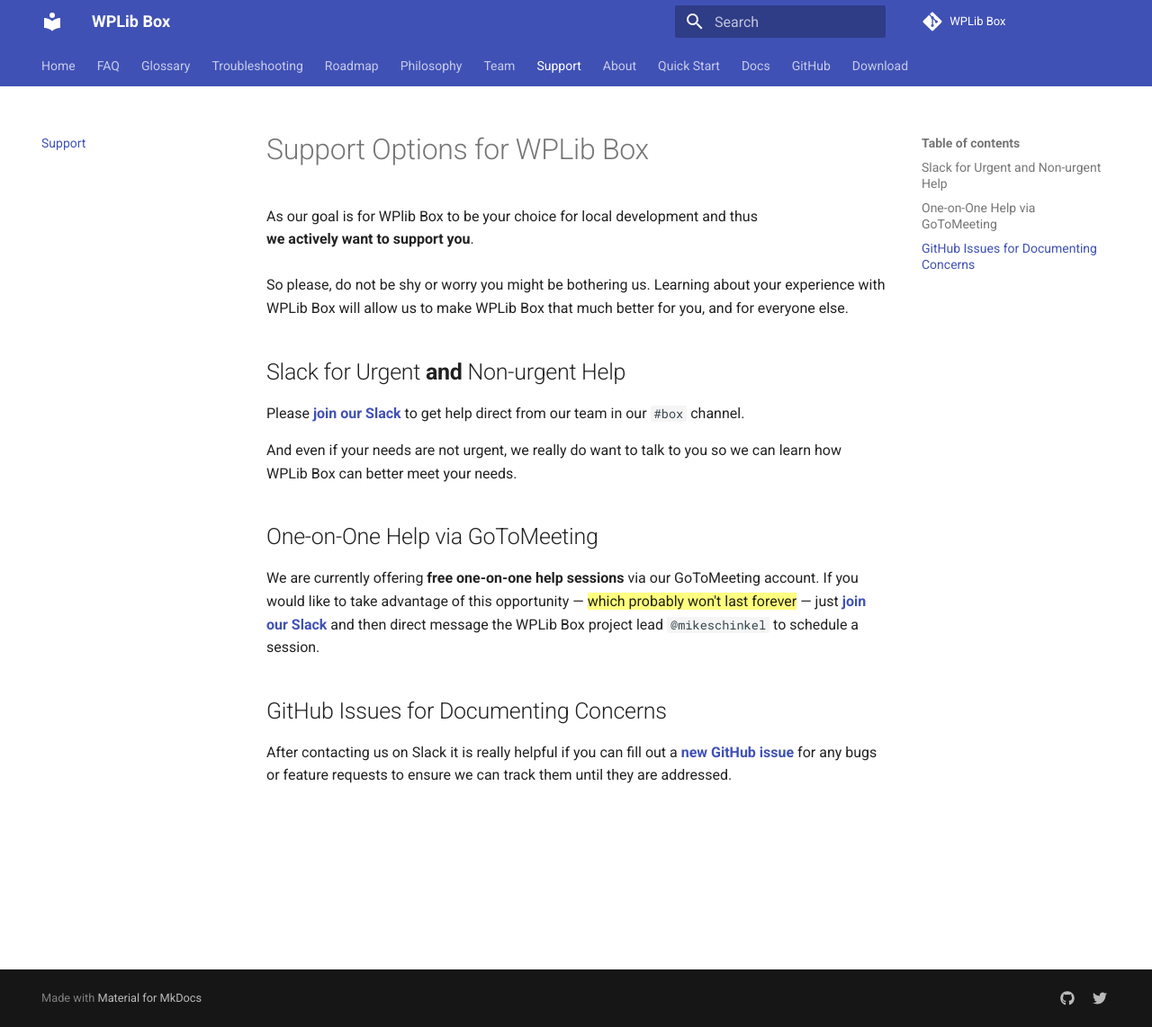
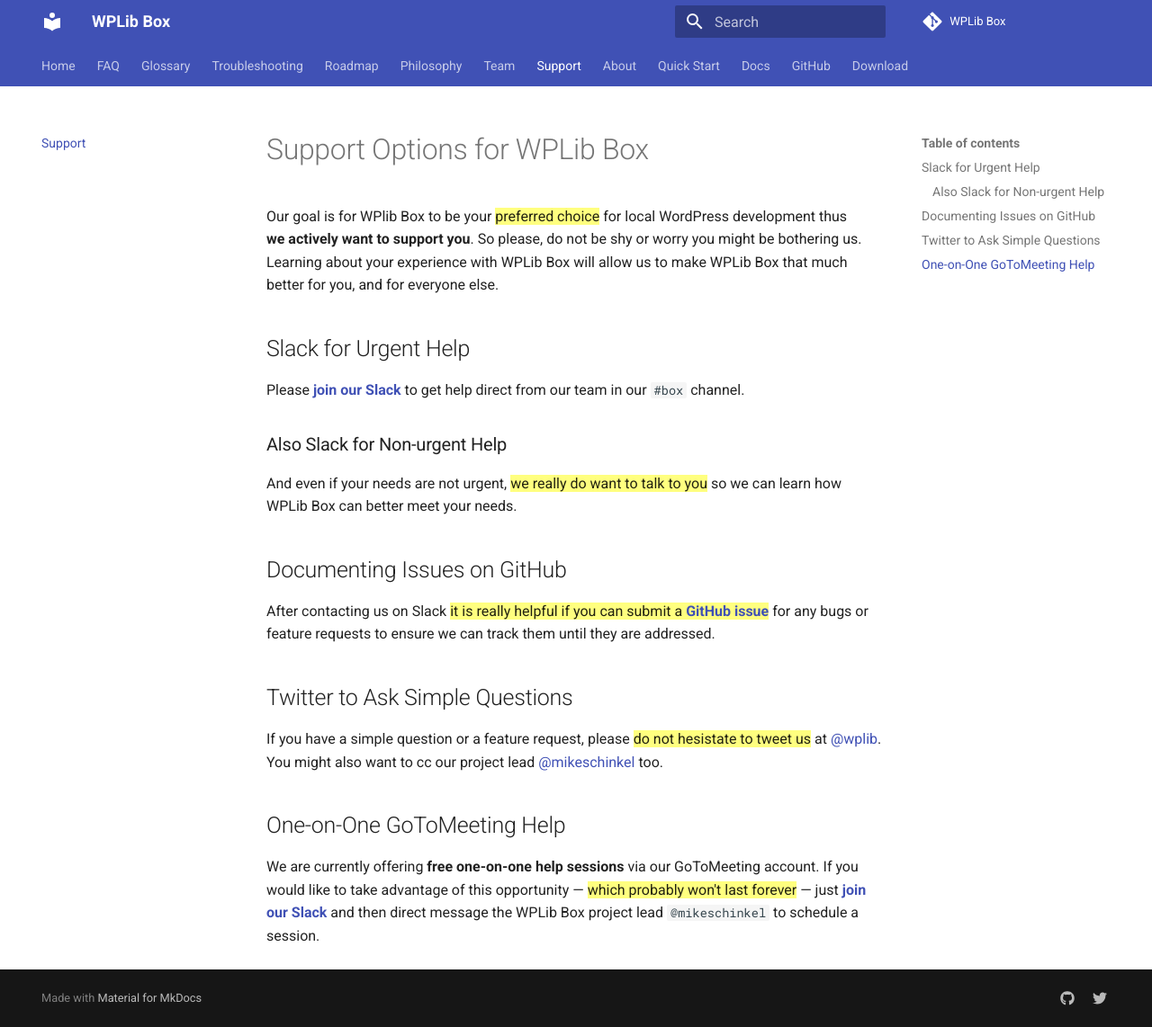
Before and after one commit to wplib/box-docs, an MkDocs documentation site: the page built from mkdocs/support.md, in a window 1280 px wide and 1142 px high. Shown: the whole window at 90% size. Built offline with MkDocs 1.6.1 and Material for MkDocs 9.7.7, drawn with Linux system fonts in a browser that asks for light colours; comment, search, counter and statistics services are not loaded; old or Windows-style settings are respelled for this version of MkDocs.

Commit message:
Added Twitter to Support, and wordsmithed.

```diff
--- a/mkdocs/support.md
+++ b/mkdocs/support.md
@@ -2,27 +2,31 @@
 
 # Support Options for WPLib Box
 
-As our goal is for WPlib Box to be your choice for local development and thus
-**we actively want to support you**.
-<br><br>
-So please, do not be shy or worry you might be bothering us. Learning
+Our goal is for WPlib Box to be your ==preferred choice== for local WordPress development thus
+**we actively want to support you**. So please, do not be shy or worry you might be bothering us. Learning
 about your experience with WPLib Box  will allow us to make WPLib Box
 that much better for you, and for everyone else.
 
-## Slack for Urgent **and** Non-urgent Help
+## Slack for Urgent Help
 Please [**join our Slack**](https://launchpass.com/wplib) to get help direct
 from our team in our `#box` channel.
 
-And even if your needs are not urgent, we really do want to talk to you
+### Also Slack for Non-urgent Help
+And even if your needs are not urgent, ==we really do want to talk to you==
 so we can learn how WPLib Box can better meet your needs.
 
-## One-on-One Help via GoToMeeting
+## Documenting Issues on GitHub
+After contacting us on Slack ==it is really helpful if you can submit a
+[**GitHub issue**](https://github.com/wplib/wplib-box/issues/new)== for any bugs or feature requests
+to ensure we can track them until they are addressed.
+
+## Twitter to Ask Simple Questions
+If you have a simple question or a feature request, please ==do not hesistate to
+tweet us== at [@wplib](https://twitter.com/wplib). You might also want
+to cc our project lead [@mikeschinkel](https://twitter.com/mikeschinkel) too.
+
+## One-on-One GoToMeeting Help
 We are currently offering **free one-on-one help sessions** via our GoToMeeting account. If you would
 like to take advantage of this opportunity &mdash; ==which probably won't last forever== &mdash;
 just [**join our Slack**](https://launchpass.com/wplib) and then direct message the WPLib Box
 project lead `@mikeschinkel` to schedule a session.
-
-## GitHub Issues for Documenting Concerns
-After contacting us on Slack it is really helpful if you can fill out a
-[**new GitHub issue**](https://github.com/wplib/wplib-box/issues/new) for any bugs or feature requests
-to ensure we can track them until they are addressed.
```
